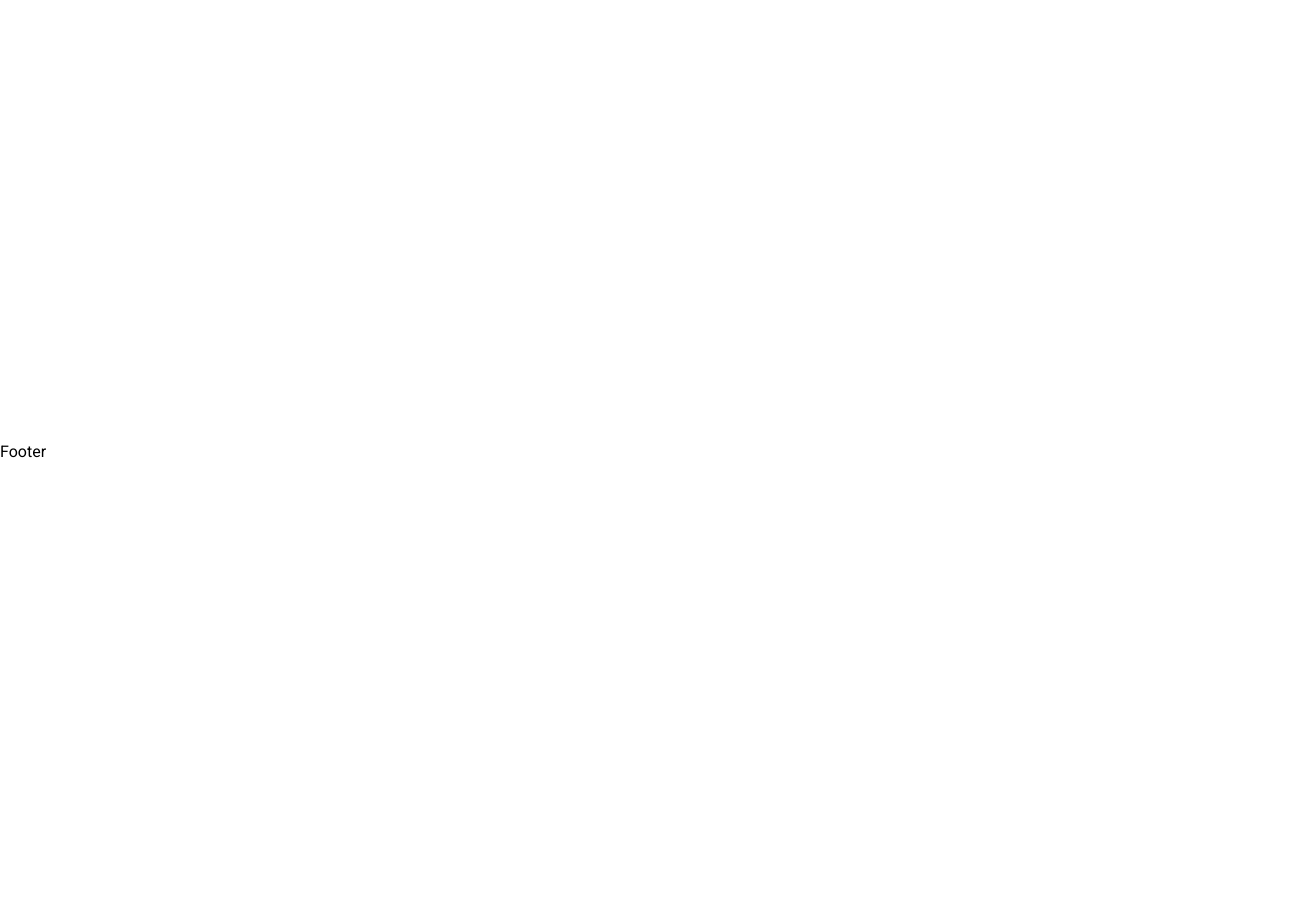
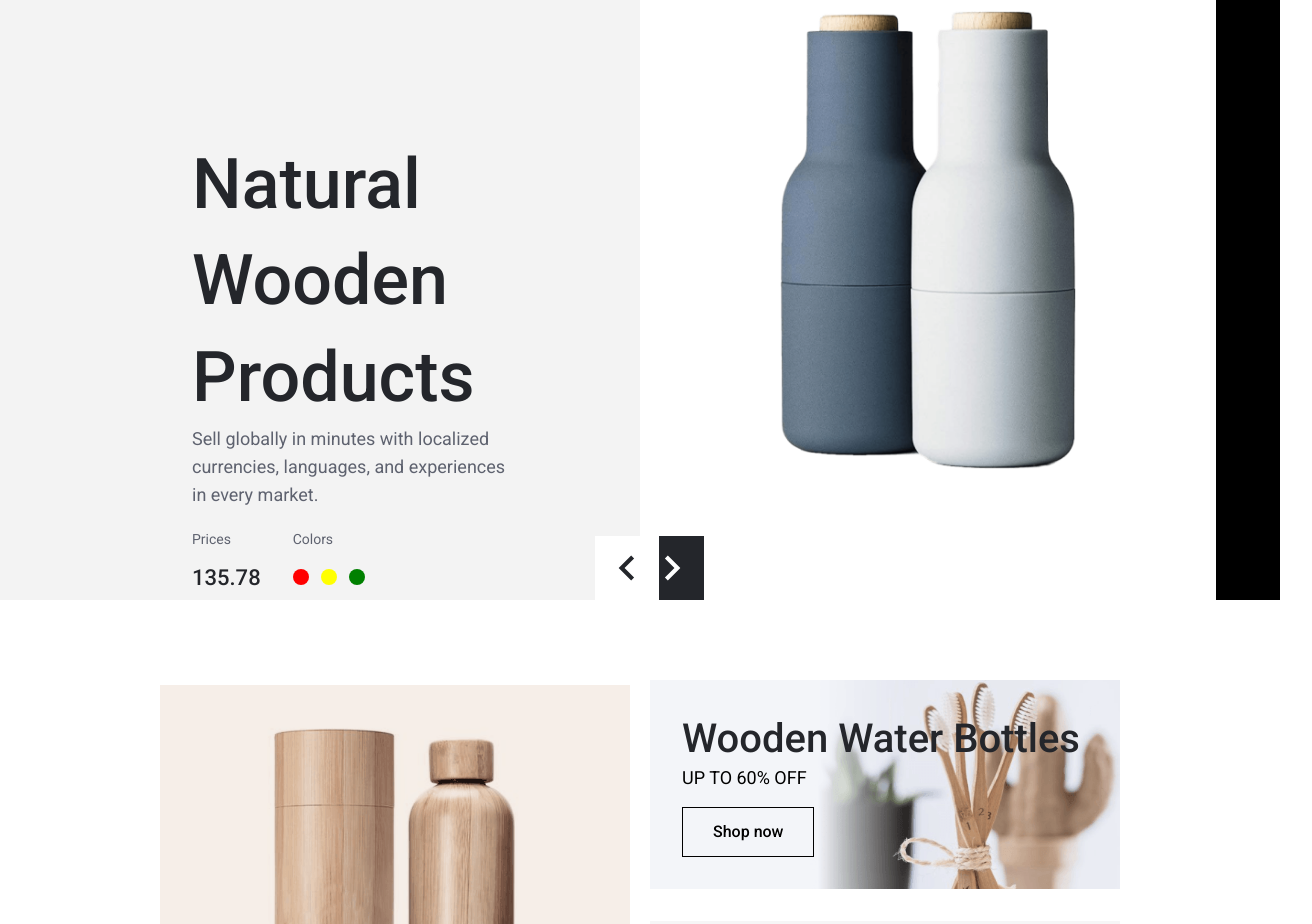
Before and after one commit to Khanhbroo/ecommerce-lunarlane, a React (Vite) app: page / in a window 1280 px wide. Shown: the part 200-1124 px from the top of the page, 1312 px wide, since content can reach past the window. Built offline with nearby package versions, Linux system fonts and the light colour scheme.

Commit message:
feat: adding hero section

```diff
--- a/src/assets/data/data.js
+++ b/src/assets/data/data.js
@@ -77,7 +77,7 @@ export const herolist = [
       },
       {
         color: "green",
-        value: 43.34,
+        value: 143.34,
       },
     ],
     color: [
--- a/src/components/common/CustomComponents.jsx
+++ b/src/components/common/CustomComponents.jsx
@@ -1,9 +1,45 @@
+import PropTypes from "prop-types";
 import { NavLink } from "react-router-dom";
-import PropTypes from "prop-types";
+
+const Title = ({ level, children, className }) => {
+  const Heading = `h${level}`;
+  const classes = `font-medium ${
+    level === 1
+      ? "text-[80px] font-[600] text-primary"
+      : level === 2
+      ? "text-[40px] font-[700] text-primary"
+      : level === 3
+      ? "text-[28px] font-[700] text-primary"
+      : level === 4
+      ? "text-[24px] font-[600] text-primary"
+      : level === 5
+      ? "text-[22px] font-[600] text-primary"
+      : "text-[18px] font-[500] text-primary"
+  }`;
+
+  return <Heading className={`${className} ${classes}`}>{children}</Heading>;
+};
+
+const BodyOne = ({ children, className }) => {
+  const classes = "text-lg font-normal text-primary-gray mb-4";
+  return <p className={`${className} ${classes}`}>{children}</p>;
+};
+
+const BodyTwo = ({ children }) => {
+  return <p className="text-base font-semibold text-white">{children}</p>;
+};
+
+const Caption = ({ children }) => {
+  return <p className="text-sm font-normal text-primary-gray">{children}</p>;
+};
+
+const Span = ({ children }) => {
+  return <span className="text-xs font-semibold text-white">{children}</span>;
+};
 
 const CustomNavLink = ({ href, className, children }) => {
   const linkStyles =
-    "text-[15px] font-medium text-gray-600 cursor-pointer list-none";
+    "text-[15px] font-medium text-gray-600 font-sans cursor-pointer list-none";
 
   return (
     <NavLink
@@ -18,15 +54,14 @@ const CustomNavLink = ({ href, className, children }) => {
     </NavLink>
   );
 };
-
 const CustomLink = ({ className, children }) => {
   const linkStyles =
-    "text-[15px] font-medium text-gray-600 cursor-pointer list-none";
+    "text-[15px] font-medium text-gray-600 font-sans cursor-pointer list-none";
 
   return <NavLink className={`${className} ${linkStyles}`}>{children}</NavLink>;
 };
 
-const Badges = ({ color, children }) => {
+const Badges = ({ children, color }) => {
   return (
     <div
       className={`w-[18px] h-[18px] ${color} rounded-full text-[12px] flex justify-center text-white`}
@@ -36,18 +71,45 @@ const Badges = ({ color, children }) => {
   );
 };
 
-export { CustomNavLink, CustomLink, Badges };
-
-CustomLink.propTypes = {
-  className: PropTypes.string,
+export {
+  Title,
+  BodyOne,
+  BodyTwo,
+  Caption,
+  Span,
+  Badges,
+  CustomLink,
+  CustomNavLink,
+};
+Title.propTypes = {
+  level: PropTypes.oneOf([1, 2, 3, 4, 5, 6]).isRequired,
+  children: PropTypes.node.isRequired,
+  className: PropTypes.node.isRequired,
+};
+CustomNavLink.propTypes = {
+  href: PropTypes.isRequired,
+  className: PropTypes,
   children: PropTypes.node.isRequired,
 };
-CustomNavLink.propTypes = {
-  href: PropTypes.string.isRequired,
-  className: PropTypes.string,
+CustomLink.propTypes = {
+  href: PropTypes.isRequired,
+  className: PropTypes,
+  children: PropTypes.node.isRequired,
+};
+BodyOne.propTypes = {
+  children: PropTypes.node.isRequired,
+  className: PropTypes.node.isRequired,
+};
+BodyTwo.propTypes = {
+  children: PropTypes.node.isRequired,
+};
+Caption.propTypes = {
+  children: PropTypes.node.isRequired,
+};
+Span.propTypes = {
   children: PropTypes.node.isRequired,
 };
 Badges.propTypes = {
   children: PropTypes.node.isRequired,
-  color: PropTypes.string.isRequired,
+  color: PropTypes.node.isRequired,
 };
--- /dev/null
+++ b/src/components/hero/Banner.jsx
@@ -0,0 +1,34 @@
+import BannerCard from "./BannerCard";
+
+const Banner = () => {
+  return (
+    <>
+      <div className="py-20 container flex flex-col lg:flex-row items-center gap-5">
+        <div>
+          <BannerCard
+            title="Wooden Water Bottles"
+            desc="UP TO 60% OFF"
+            cover="./images/hero/product1-1.png"
+          />
+        </div>
+        <div className="flex flex-col justify-between gap-8">
+          <BannerCard
+            title="Wooden Water Bottles"
+            desc="UP TO 60% OFF"
+            cover="./images/hero/product2.png"
+            className
+          />
+          <BannerCard
+            title="Wooden Water Bottles"
+            desc="UP TO 60% OFF"
+            cover="./images/hero/product3.png"
+            className
+            classSecond
+          />
+        </div>
+      </div>
+    </>
+  );
+};
+
+export default Banner;
--- /dev/null
+++ b/src/components/hero/BannerCard.jsx
@@ -0,0 +1,31 @@
+import { Title } from "../common/CustomComponents";
+
+const BannerCard = ({ title, desc, cover, className, classSecond }) => {
+  return (
+    <>
+      <div className="w-full h-full relative">
+        <img src={cover} alt={title} />
+
+        <div
+          className={`${
+            className
+              ? "absolute bottom-0 p-8 w-full"
+              : "flex absolute bottom-0 p-8 w-full"
+          } ${
+            className && classSecond ? "left-0 lg:left-48 lg:top-0 w-96" : ""
+          }`}
+        >
+          <div>
+            <Title level={2}>{title}</Title>
+            <p className="text-lg font-normal leading-none">{desc}</p>
+          </div>
+          <div className="w-1/2 mt-5">
+            <button className="secondary-btn flex justify-end">Shop now</button>
+          </div>
+        </div>
+      </div>
+    </>
+  );
+};
+
+export default BannerCard;
--- a/src/components/hero/Hero.jsx
+++ b/src/components/hero/Hero.jsx
@@ -1,5 +1,69 @@
+import Slider from "react-slick";
+import { herolist } from "../../assets/data/data";
+import HeroItem from "./HeroItem";
+import "slick-carousel/slick/slick.css";
+import "slick-carousel/slick/slick-theme.css";
+import { MdKeyboardArrowLeft, MdKeyboardArrowRight } from "react-icons/md";
+import Banner from "./Banner";
+
+function NextArrow(props) {
+  const { onClick } = props;
+  return (
+    <div
+      className="absolute bottom-0 left-96 lg:left-1/2 slider-btn"
+      onClick={onClick}
+    >
+      <button className="next">
+        <MdKeyboardArrowRight size={50} />
+      </button>
+    </div>
+  );
+}
+
+function PrevArrow(props) {
+  const { onClick } = props;
+  return (
+    <div
+      className="absolute bottom-0 bg-white text-primary right-96 lg:left-[46.5%] slider-btn z-10"
+      onClick={onClick}
+    >
+      <button className="next">
+        <MdKeyboardArrowLeft size={50} />
+      </button>
+    </div>
+  );
+}
+
 const Hero = () => {
-  return <div>Hero</div>;
+  const settings = {
+    dots: false,
+    infinite: true,
+    slidesToShow: 1,
+    slidesToScroll: 1,
+    nextArrow: <NextArrow />,
+    prevArrow: <PrevArrow />,
+  };
+
+  return (
+    <div>
+      <section className="h-[50vh] lg:h-[90vh] mt-20 bg-white-100 relative z-1">
+        <Slider {...settings}>
+          {herolist.map((item) => (
+            <HeroItem
+              key={item.id}
+              title={item.title}
+              description={item.description}
+              prices={item.price}
+              colors={item.color}
+              image={item.image}
+            />
+          ))}
+        </Slider>
+      </section>
+
+      <Banner />
+    </div>
+  );
 };
 
 export default Hero;
--- /dev/null
+++ b/src/components/hero/HeroItem.jsx
@@ -0,0 +1,79 @@
+import { useState } from "react";
+
+import PropTypes from "prop-types";
+import { BodyOne, Caption, Title } from "../common/CustomComponents";
+
+const HeroItem = ({ title, description, prices, colors, image }) => {
+  const [selectedColor, setSelectedColor] = useState(colors[0].value);
+  const [selectedPrice, setSelectedPrice] = useState(
+    prices.find((price) => price.color === colors[0].value)
+  );
+
+  const handleColorClick = (color) => {
+    const newSelectedPrice = prices.find((price) => price.color === color);
+    setSelectedColor(color);
+    setSelectedPrice(newSelectedPrice);
+  };
+
+  return (
+    <>
+      <section className="content flex justify-between lg:px-16 h-[50vh] lg:h-[90vh] relative z-20">
+        <div className="left w-1/2 p-8 lg:p-32 lg:py-64">
+          <Title
+            level={1}
+            className="leading-none font-medium md:text-3xl lg:text-[70px] lg:leading-snug"
+          >
+            {title}
+          </Title>
+          <BodyOne>{description}</BodyOne>
+
+          <div className="flex items-start gap-8 my-5">
+            <div>
+              <Caption>Prices</Caption>
+              <div className="mt-3">
+                <Title level={5}>{selectedPrice.value.toFixed(2)}</Title>
+              </div>
+            </div>
+            <div>
+              <Caption>Colors</Caption>
+              <div className="flex items-center justify-center gap-3 mt-5">
+                {colors.map((color, index) => (
+                  <div
+                    key={index}
+                    onClick={() => handleColorClick(color.value)}
+                    className={`w-4 h-4 rounded-full cursor-pointer border-gray-300 ${
+                      selectedColor === color.value ? "selected" : undefined
+                    }`}
+                    style={{ backgroundColor: color.value }}
+                  ></div>
+                ))}
+              </div>
+            </div>
+          </div>
+          <div className="flex items-center gap-8">
+            <button className="primary-btn uppercase">View details</button>
+            <button className="secondary-btn uppercase">View shops</button>
+          </div>
+        </div>
+        <div className="right bg-white p-5 w-1/2 h-full flex justify-center items-center">
+          <img
+            src={image}
+            alt={title}
+            className="h-[60vh] w-full object-contain"
+          />
+        </div>
+        <div className="lg:bg-black lg:h-[90vh] lg:absolute lg:top-0 lg:right-0 lg:w-1/3 lg:-z-10"></div>
+      </section>
+    </>
+  );
+};
+
+export default HeroItem;
+
+HeroItem.propTypes = {
+  title: PropTypes.node.isRequired,
+  description: PropTypes.node.isRequired,
+  prices: PropTypes.node.isRequired,
+  colors: PropTypes.node.isRequired,
+  image: PropTypes.node.isRequired,
+};
```
